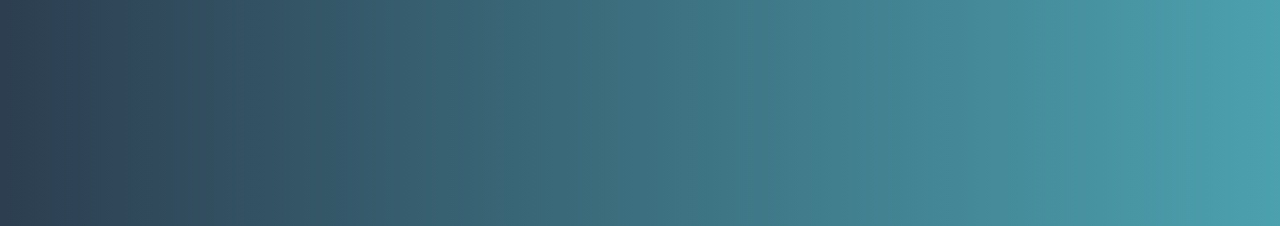
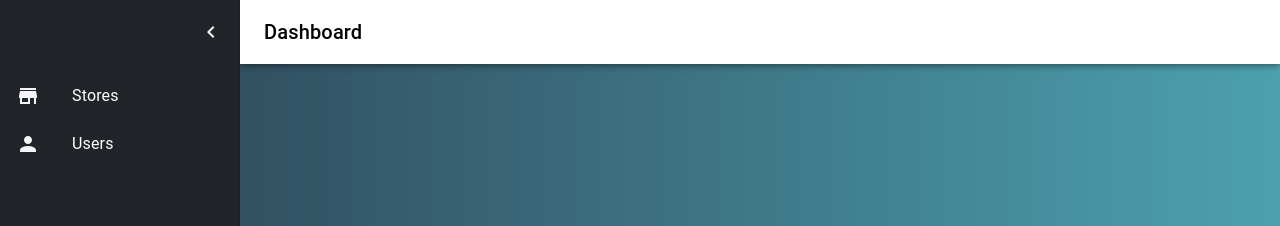
Before and after one commit to PaperUnicorn/thankful-bikes, a React (Create React App) app: page /welcome/dashboard in a window 1280 px wide. Before the commit this address had no page. Shown: the top 226 px of the page. Built offline with nearby package versions, Linux system fonts and the light colour scheme.

Commit message:
+: working drawer toggle

```diff
--- /dev/null
+++ b/src/layout/Drawer/ToolDrawer.tsx
@@ -0,0 +1,77 @@
+import { styled, useTheme } from "@mui/material/styles";
+import ChevronLeftIcon from "@mui/icons-material/ChevronLeft";
+import StoreIcon from "@mui/icons-material/Store";
+import PersonIcon from "@mui/icons-material/Person";
+import {
+  Divider,
+  Drawer,
+  IconButton,
+  List,
+  ListItem,
+  ListItemButton,
+  ListItemIcon,
+  ListItemText,
+} from "@mui/material";
+
+const list = () => (
+  <List>
+    <ListItem key={"Stores"} disablePadding>
+      <ListItemButton>
+        <ListItemIcon>
+          <StoreIcon sx={{ color: "whitesmoke" }} />
+        </ListItemIcon>
+        <ListItemText primary={"Stores"} />
+      </ListItemButton>
+    </ListItem>
+    <ListItem key={"Users"} disablePadding>
+      <ListItemButton>
+        <ListItemIcon>
+          <PersonIcon sx={{ color: "whitesmoke" }} />
+        </ListItemIcon>
+        <ListItemText primary={"Users"} />
+      </ListItemButton>
+    </ListItem>
+  </List>
+);
+
+const DrawerHeader = styled("div")(({ theme }) => ({
+  display: "flex",
+  alignItems: "center",
+  padding: theme.spacing(0, 1),
+  // necessary for content to be below app bar
+  ...theme.mixins.toolbar,
+  justifyContent: "flex-end",
+}));
+
+const ToolDrawer: React.FC<{ open: boolean; setOpen: Function }> = ({
+  open,
+  setOpen,
+}) => {
+  const theme = useTheme();
+  return (
+    <Drawer
+      sx={{
+        width: 250,
+        flexShrink: 0,
+        "& .MuiDrawer-paper": {
+          width: 240,
+          boxSizing: "border-box",
+          background: "#212529",
+          color: "white",
+        },
+      }}
+      variant="persistent"
+      anchor="left"
+      open={open}
+    >
+      <DrawerHeader>
+        <IconButton onClick={() => setOpen(false)}>
+          <ChevronLeftIcon sx={{ color: "whitesmoke" }} />
+        </IconButton>
+      </DrawerHeader>
+      {list()}
+    </Drawer>
+  );
+};
+
+export default ToolDrawer;
--- a/src/layout/Header/Navbar.tsx
+++ b/src/layout/Header/Navbar.tsx
@@ -1,162 +1,56 @@
-import * as React from 'react';
-import AppBar from '@mui/material/AppBar';
-import Box from '@mui/material/Box';
-import Toolbar from '@mui/material/Toolbar';
-import IconButton from '@mui/material/IconButton';
-import Typography from '@mui/material/Typography';
-import Menu from '@mui/material/Menu';
-import MenuIcon from '@mui/icons-material/Menu';
-import Container from '@mui/material/Container';
-import Avatar from '@mui/material/Avatar';
-import Button from '@mui/material/Button';
-import Tooltip from '@mui/material/Tooltip';
-import MenuItem from '@mui/material/MenuItem';
-import AdbIcon from '@mui/icons-material/Adb';
+import * as React from "react";
+import { IconButton, Toolbar, Typography, styled } from "@mui/material";
+import MenuIcon from "@mui/icons-material/Menu";
+import MuiAppBar, { AppBarProps as MuiAppBarProps } from "@mui/material/AppBar";
 
-const pages = ['Products', 'Pricing', 'Blog'];
-const settings = ['Profile', 'Account', 'Dashboard', 'Logout'];
+const drawerWidth = 240;
 
-function NavBar() {
-  const [anchorElNav, setAnchorElNav] = React.useState<null | HTMLElement>(null);
-  const [anchorElUser, setAnchorElUser] = React.useState<null | HTMLElement>(null);
+interface AppBarProps extends MuiAppBarProps {
+  open?: boolean;
+}
 
-  const handleOpenNavMenu = (event: React.MouseEvent<HTMLElement>) => {
-    setAnchorElNav(event.currentTarget);
-  };
-  const handleOpenUserMenu = (event: React.MouseEvent<HTMLElement>) => {
-    setAnchorElUser(event.currentTarget);
-  };
-
-  const handleCloseNavMenu = () => {
-    setAnchorElNav(null);
-  };
-
-  const handleCloseUserMenu = () => {
-    setAnchorElUser(null);
-  };
-
+const AppBar = styled(MuiAppBar, {
+  shouldForwardProp: (prop) => prop !== "open",
+})<AppBarProps>(({ theme, open }) => ({
+  background: "white",
+  color: "black",
+  transition: theme.transitions.create(["margin", "width"], {
+    easing: theme.transitions.easing.sharp,
+    duration: theme.transitions.duration.leavingScreen,
+  }),
+  ...(open && {
+    width: `calc(100% - ${drawerWidth}px)`,
+    marginLeft: `${drawerWidth}px`,
+    background: "white",
+    transition: theme.transitions.create(["margin", "width"], {
+      easing: theme.transitions.easing.easeOut,
+      duration: theme.transitions.duration.enteringScreen,
+    }),
+  }),
+}));
+const NavBar: React.FC<{ openDrawer: boolean; setOpenDrawer: Function }> = ({
+  openDrawer,
+  setOpenDrawer,
+}) => {
   return (
-    <AppBar position="static">
-      <Container maxWidth="xl">
-        <Toolbar disableGutters>
-          <AdbIcon sx={{ display: { xs: 'none', md: 'flex' }, mr: 1 }} />
-          <Typography
-            variant="h6"
-            noWrap
-            component="a"
-            href="/"
-            sx={{
-              mr: 2,
-              display: { xs: 'none', md: 'flex' },
-              fontFamily: 'monospace',
-              fontWeight: 700,
-              letterSpacing: '.3rem',
-              color: 'inherit',
-              textDecoration: 'none',
+    <AppBar position="fixed" open={openDrawer}>
+      <Toolbar>
+        <IconButton
+          color="inherit"
+          aria-label="open drawer"
+          onClick={() => {
+            setOpenDrawer(true);
           }}
-          >
-            LOGO
-          </Typography>
-
-          <Box sx={{ flexGrow: 1, display: { xs: 'flex', md: 'none' } }}>
-            <IconButton
-              size="large"
-              aria-label="account of current user"
-              aria-controls="menu-appbar"
-              aria-haspopup="true"
-              onClick={handleOpenNavMenu}
-              color="inherit"
+          edge="start"
+          sx={{ mr: 2, ...(openDrawer && { display: "none" }) }}
         >
           <MenuIcon />
         </IconButton>
-            <Menu
-              id="menu-appbar"
-              anchorEl={anchorElNav}
-              anchorOrigin={{
-                vertical: 'bottom',
-                horizontal: 'left',
-              }}
-              keepMounted
-              transformOrigin={{
-                vertical: 'top',
-                horizontal: 'left',
-              }}
-              open={Boolean(anchorElNav)}
-              onClose={handleCloseNavMenu}
-              sx={{
-                display: { xs: 'block', md: 'none' },
-              }}
-            >
-              {pages.map((page) => (
-                <MenuItem key={page} onClick={handleCloseNavMenu}>
-                  <Typography textAlign="center">{page}</Typography>
-                </MenuItem>
-              ))}
-            </Menu>
-          </Box>
-          <AdbIcon sx={{ display: { xs: 'flex', md: 'none' }, mr: 1 }} />
-          <Typography
-            variant="h5"
-            noWrap
-            component="a"
-            href=""
-            sx={{
-              mr: 2,
-              display: { xs: 'flex', md: 'none' },
-              flexGrow: 1,
-              fontFamily: 'monospace',
-              fontWeight: 700,
-              letterSpacing: '.3rem',
-              color: 'inherit',
-              textDecoration: 'none',
-            }}
-          >
-            LOGO
+        <Typography variant="h6" noWrap component="div">
+          Dashboard
         </Typography>
-          <Box sx={{ flexGrow: 1, display: { xs: 'none', md: 'flex' } }}>
-            {pages.map((page) => (
-              <Button
-                key={page}
-                onClick={handleCloseNavMenu}
-                sx={{ my: 2, color: 'white', display: 'block' }}
-              >
-                {page}
-              </Button>
-            ))}
-          </Box>
-
-          <Box sx={{ flexGrow: 0 }}>
-            <Tooltip title="Open settings">
-              <IconButton onClick={handleOpenUserMenu} sx={{ p: 0 }}>
-                <Avatar alt="Remy Sharp" src="/static/images/avatar/2.jpg" />
-              </IconButton>
-            </Tooltip>
-            <Menu
-              sx={{ mt: '45px' }}
-              id="menu-appbar"
-              anchorEl={anchorElUser}
-              anchorOrigin={{
-                vertical: 'top',
-                horizontal: 'right',
-              }}
-              keepMounted
-              transformOrigin={{
-                vertical: 'top',
-                horizontal: 'right',
-              }}
-              open={Boolean(anchorElUser)}
-              onClose={handleCloseUserMenu}
-            >
-              {settings.map((setting) => (
-                <MenuItem key={setting} onClick={handleCloseUserMenu}>
-                  <Typography textAlign="center">{setting}</Typography>
-                </MenuItem>
-              ))}
-            </Menu>
-          </Box>
       </Toolbar>
-      </Container>
     </AppBar>
   );
-}
+};
 export default NavBar;
--- a/src/layout/MainLayout.tsx
+++ b/src/layout/MainLayout.tsx
@@ -1,24 +1,52 @@
-import type { FC, ReactNode } from 'react';
-import PropTypes from 'prop-types';
-import { Outlet } from 'react-router-dom';
-// import experimentalStyled from '@mui/styled-engine';
+import { Box, CssBaseline, styled, useTheme } from "@mui/material";
+import ToolDrawer from "./Drawer/ToolDrawer";
+import { useState } from "react";
+import MuiAppBar, { AppBarProps as MuiAppBarProps } from "@mui/material/AppBar";
+import NavBar from "./Header/Navbar";
 
-interface MainLayoutProps {
-  children?: ReactNode;
-}
+const drawerWidth = 240;
 
-// const MainLayoutRoot = experimentalStyled('div')(({ theme }: any) => ({
-//   backgroundColor: theme.palette.background.default,
-//   height: '100%',
-//   paddingTop: 64,
-// }));
+const Main = styled("main", { shouldForwardProp: (prop) => prop !== "open" })<{
+  open?: boolean;
+}>(({ theme, open }) => ({
+  flexGrow: 1,
+  padding: theme.spacing(3),
+  transition: theme.transitions.create("margin", {
+    easing: theme.transitions.easing.sharp,
+    duration: theme.transitions.duration.leavingScreen,
+  }),
+  marginLeft: `-${drawerWidth}px`,
+  ...(open && {
+    transition: theme.transitions.create("margin", {
+      easing: theme.transitions.easing.easeOut,
+      duration: theme.transitions.duration.enteringScreen,
+    }),
+    marginLeft: 0,
+  }),
+}));
 
-const MainLayout: FC<MainLayoutProps> = ({ children }) => {
-  return <div>{children || <Outlet />}</div>;
-};
+const DrawerHeader = styled("div")(({ theme }) => ({
+  display: "flex",
+  alignItems: "center",
+  padding: theme.spacing(0, 1),
+  // necessary for content to be below app bar
+  ...theme.mixins.toolbar,
+  justifyContent: "flex-end",
+}));
 
-MainLayout.propTypes = {
-  children: PropTypes.node,
+const MainLayout: React.FC<any> = ({ sx }) => {
+  const [openDrawer, setOpenDrawer] = useState(true);
+  return (
+    <Box sx={{ display: "flex", width: "100%" }}>
+      <CssBaseline />
+      <NavBar openDrawer={openDrawer} setOpenDrawer={setOpenDrawer} />
+      <ToolDrawer open={openDrawer} setOpen={setOpenDrawer} />
+
+      <Main open={openDrawer}>
+        <DrawerHeader />
+      </Main>
+    </Box>
+  );
 };
 
 export default MainLayout;
--- a/src/pages/Authentication/Login.tsx
+++ b/src/pages/Authentication/Login.tsx
@@ -1,22 +1,15 @@
-import { Link } from "react-router-dom";
 import LoginIcon from "@mui/icons-material/Login";
 import { SubmitHandler, useForm } from "react-hook-form";
 import { yupResolver } from "@hookform/resolvers/yup";
 import * as yup from "yup";
 // material-ui
 import {
-  Box,
   Button,
   Card,
-  CardActionArea,
   CardActions,
   CardContent,
-  Grid,
-  Stack,
   TextField,
-  Typography,
 } from "@mui/material";
-import { useState } from "react";
 
 const style = {
   card: {
@@ -34,7 +27,6 @@ const schema = yup.object().shape({
 
 const Login: React.FC<any> = ({ sx }) => {
   const {
-    control,
     register,
     handleSubmit,
     formState: { errors },
@@ -89,7 +81,7 @@ const Login: React.FC<any> = ({ sx }) => {
         >
           Login
         </Button>
-        <Button size="small">Register</Button>
+        <Button size="small">Forgot password ?</Button>
       </CardActions>
     </Card>
   );
--- a/src/routes.tsx
+++ b/src/routes.tsx
@@ -1,11 +1,10 @@
 import { RouteObject } from "react-router-dom";
 
-import MainLayout from "./layout/MainLayout";
 import { Suspense, lazy } from "react";
 import LoadingScreen from "./components/LoadingScreen";
 import NotFoundScreen from "./components/errors/NotFoundScreen";
 import LoginLayout from "./layout/LoginLayout";
-
+import MainLayout from "./layout/MainLayout";
 
 const Loadable = (Component: any) => (props: JSX.IntrinsicAttributes) =>
   (
@@ -15,25 +14,28 @@ const Loadable = (Component: any) => (props: JSX.IntrinsicAttributes) =>
   );
 
 // *  AUTHENTICATION PAGES
-const Login = Loadable(lazy(() => import('./pages/Authentication/Login')));
 // const Register = Loadable(
 //   lazy(() => import('./pages/authentication/Register'))
 // );
 
 //  * HOME PAGE
-const Home = Loadable(lazy(() => import('./pages/home/Home')));
+const Home = Loadable(lazy(() => import("./pages/home/Home")));
 
 const routes: RouteObject[] = [
   {
-      path: 'welcome',
+    path: "welcome",
     children: [
       {
-            path: '',
+        path: "",
         element: <Home />,
       },
       {
-            path: 'login',
+        path: "login",
         element: <LoginLayout />,
+      },
+      {
+        path: "dashboard",
+        element: <MainLayout />,
       },
       // {
       //   path: 'register',
@@ -43,7 +45,7 @@ const routes: RouteObject[] = [
   },
 
   {
-      path: '*',
+    path: "*",
 
     element: <NotFoundScreen />,
   },
```
Lines whose indentation alone changed are shown as unchanged.
